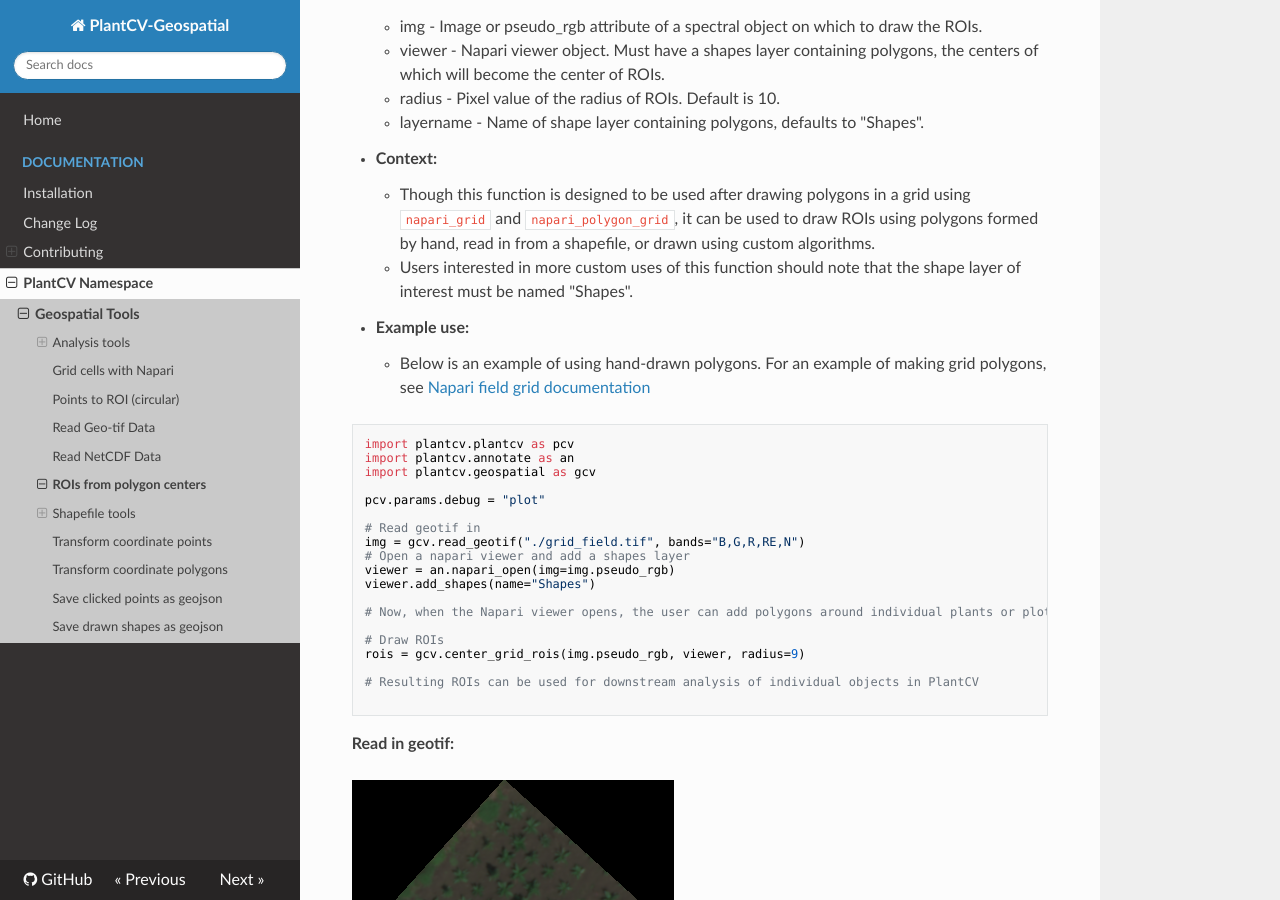
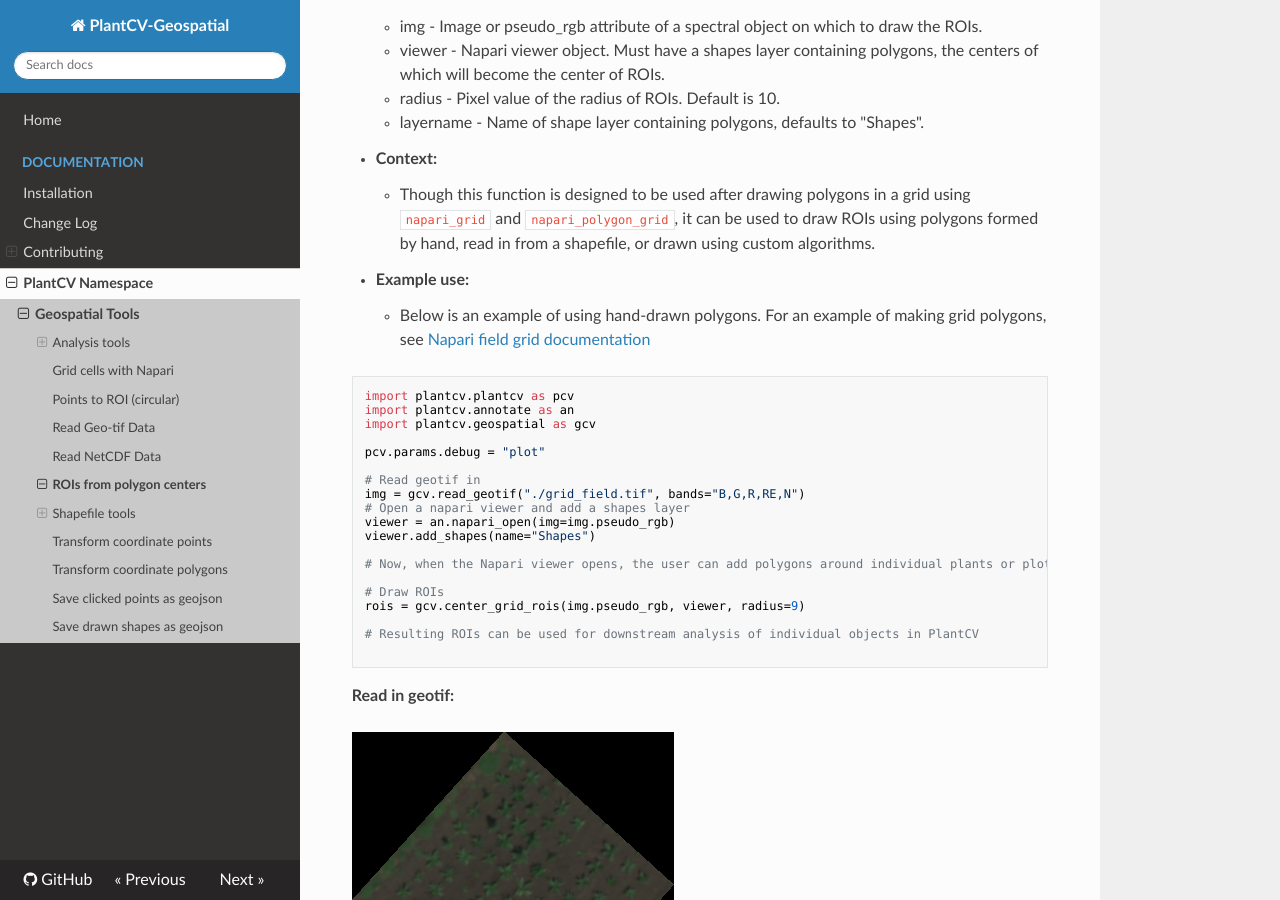
Before and after one commit to danforthcenter/plantcv-geospatial, an MkDocs documentation site: the page built from docs/center_grid_rois.md, in a window 1280 px wide and 900 px high, scrolled down 394 px. Built offline with MkDocs 1.6.1, drawn with Linux system fonts in a browser that asks for light colours; nearby versions of some CDN libraries.

Commit message:
Delete mention of required layer name
Removed redundant note about the function's usage context.

```diff
--- a/docs/center_grid_rois.md
+++ b/docs/center_grid_rois.md
@@ -14,7 +14,6 @@ After using a Napari viewer, and possibly the combination of `napari_grid` and `
 
 - **Context:**
     - Though this function is designed to be used after drawing polygons in a grid using `napari_grid` and `napari_polygon_grid`, it can be used to draw ROIs using polygons formed by hand, read in from a shapefile, or drawn using custom algorithms.
-    - Users interested in more custom uses of this function should note that the shape layer of interest must be named "Shapes".
 
 - **Example use:**
     - Below is an example of using hand-drawn polygons. For an example of making grid polygons, see [Napari field grid documentation](https://github.com/danforthcenter/plantcv-geospatial/blob/main/docs/napari_field_grid.md)
```
